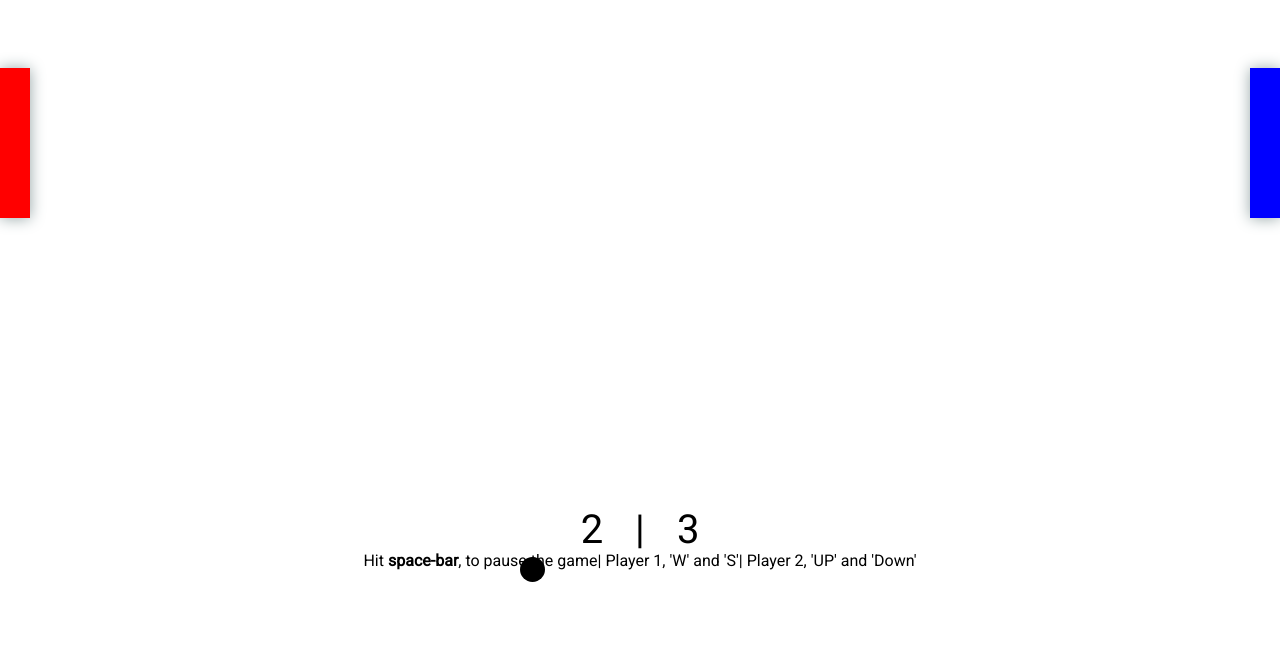
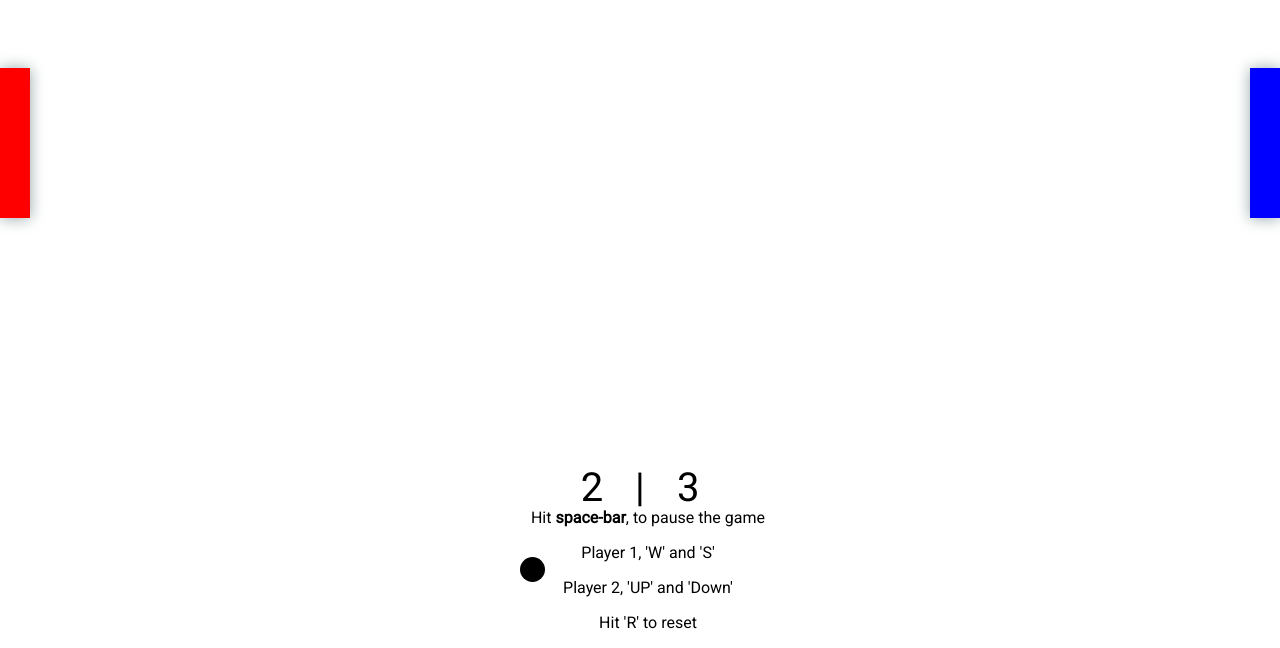
Before and after one commit to NowYouCanFindMe/ping-pong, a website: page src/index.html in a window 1280 px wide. Shown: the part 152-800 px from the top of the page. Drawn offline with Linux system fonts and the light colour scheme.

Commit message:
Modified files

```diff
--- a/src/index.html
+++ b/src/index.html
@@ -24,8 +24,10 @@
         </div>
         <div class ="instructions">
             <p> Hit <b>space-bar</b>, to pause the game </p>
-            <p> | Player 1, 'W' and 'S'</p>
-            <p> | Player 2, 'UP' and 'Down'</p>
+            <p> Player 1, 'W' and 'S'</p>
+            <p> Player 2, 'UP' and 'Down'</p>
+
+            <p> Hit 'R' to reset </p>
         </div>
     </div>
 </body>
--- a/src/js/pingpong.js
+++ b/src/js/pingpong.js
@@ -1,4 +1,3 @@
-var bg = document.getElementById('container');
 var value = 0;
 var space_bar = 32;
 var right_arrow = 39;
@@ -71,10 +70,7 @@ class Ball {
 window.onload = function(){
     ball1 = new Ball();
 
-
     ball1.startBall();
-
-
 
     window.onkeydown= function(e){
         if(e.keyCode === space_bar){
@@ -82,7 +78,7 @@ window.onload = function(){
         };
         /** Player 1 */
         // W - Pressed
-        if (e.keyCode === 87 || e.which == 87) {
+        if (e.keyCode === 87 || e.which == 87) { // cross-browser solution
             speedOfPaddle1 = MOVE_BY; // -
         };
 
@@ -105,6 +101,11 @@ window.onload = function(){
     };
 
     window.onkeyup = function(e) {
+        // Reset
+        if (e.keyCode == 82) {
+            score1 = 0;
+            score2 = 0;
+        }
 
         /** Player 1 */
         // W - Pressed
@@ -187,10 +188,7 @@ window.onload = function(){
             }
         }
 
-
-
-
-
+        // Manipulate DOM
         document.getElementById('paddle1').style.top = positionOfPaddle1 + 'px';
         document.getElementById('paddle2').style.top = positionOfPaddle2 + 'px';
 
--- a/src/scss/styling.scss
+++ b/src/scss/styling.scss
@@ -8,21 +8,20 @@
     display: flex;
     position: fixed;
     left: 50%;
-    bottom: 40px;
+    bottom: 50px;
     padding: 1rem;
+
     transform: translate(-50%, -50%);
     margin: 0 auto;
+    margin-bottom: 2rem;
 }
 
 .instructions {
     font-family: "Roboto", sans-serif;
-    display: flex;
     position: fixed;
-    left: 50%;
-    bottom: 5px;
-    padding: 1rem;
-    transform: translate(-50%, -50%);
-    margin: 0 auto;
+    bottom: 0;
+    width: 100%;
+    text-align: center;
 }
 
 .divider {
```
Also changed, not shown: READMe.md, src/css/styling.css.
